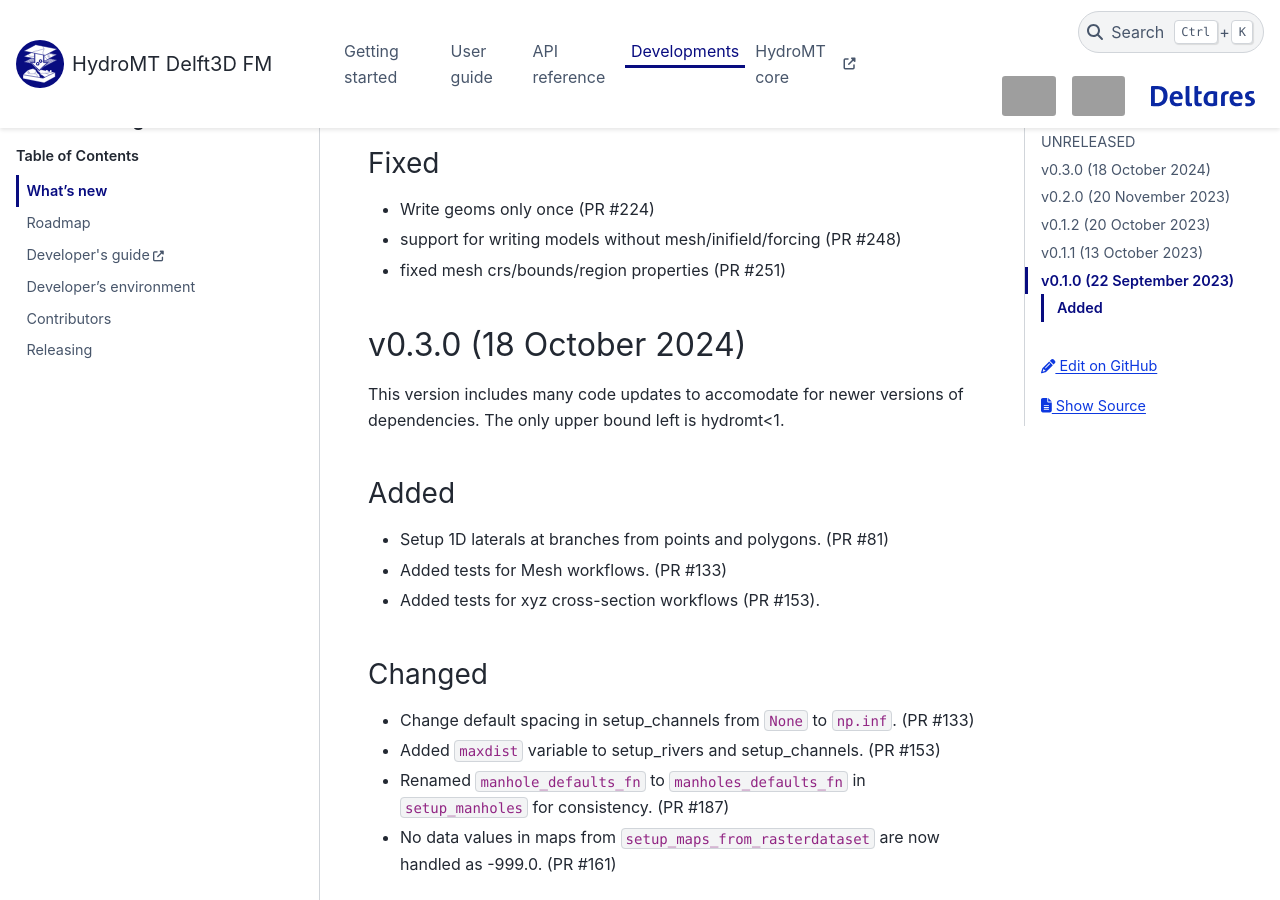
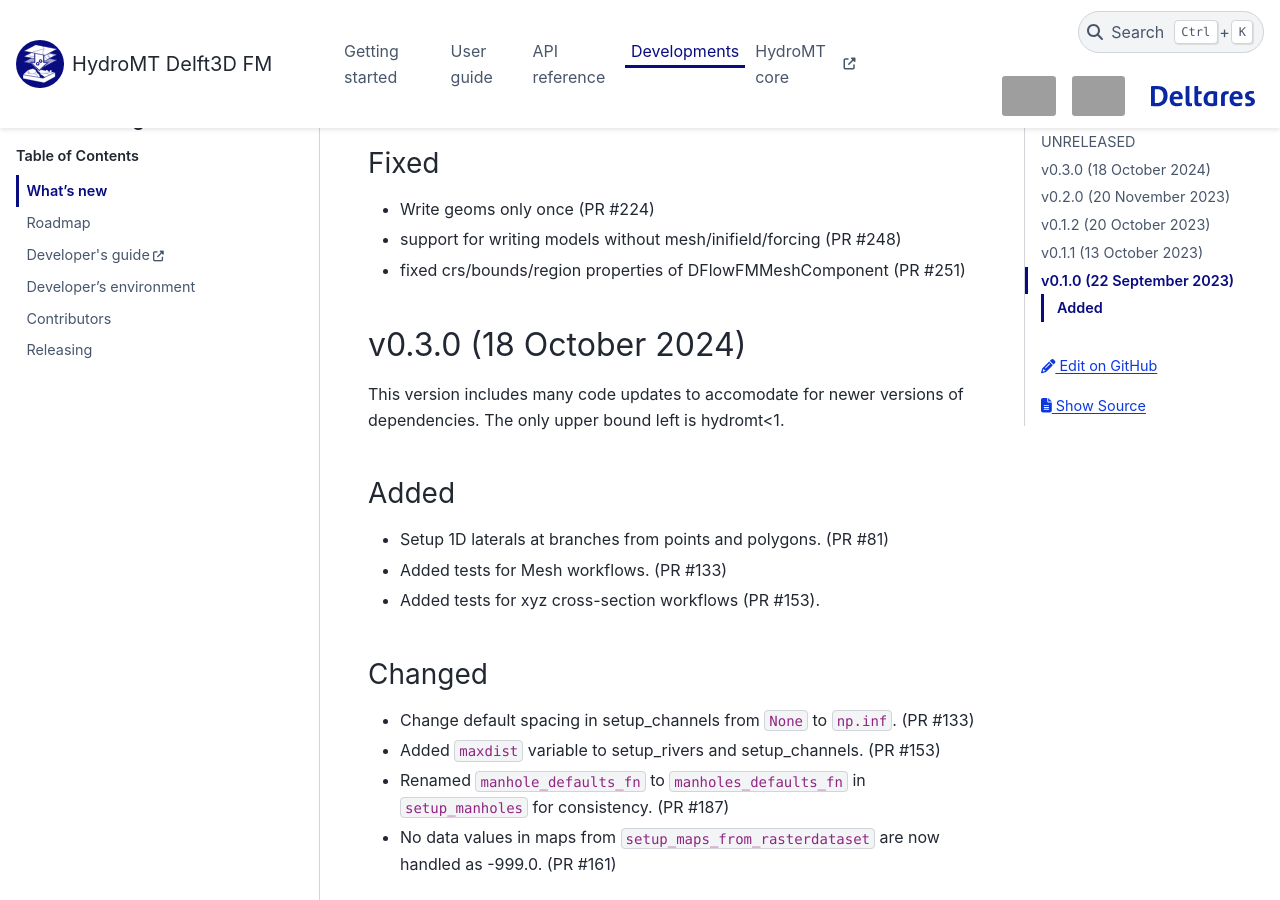
Before and after one commit to Deltares/hydromt_delft3dfm, a Sphinx documentation site: the page built from docs/changelog.rst, in a window 1280 px wide and 900 px high, scrolled down 718 px. Built offline with Sphinx 7.4.7 and the PyData theme 0.15.4, drawn with Linux system fonts in a browser that asks for light colours; pages that are not in the unit, such as notebooks, are missing from menus; grey boxes are pictures that could not be loaded.

Commit message:
update changelog

```diff
--- a/docs/changelog.rst
+++ b/docs/changelog.rst
@@ -24,7 +24,7 @@ Fixed
 -----
 - Write geoms only once (PR #224)
 - support for writing models without mesh/inifield/forcing (PR #248)
-- fixed mesh crs/bounds/region properties (PR #251)
+- fixed crs/bounds/region properties of DFlowFMMeshComponent (PR #251)
 
 
 v0.3.0 (18 October 2024)
```
